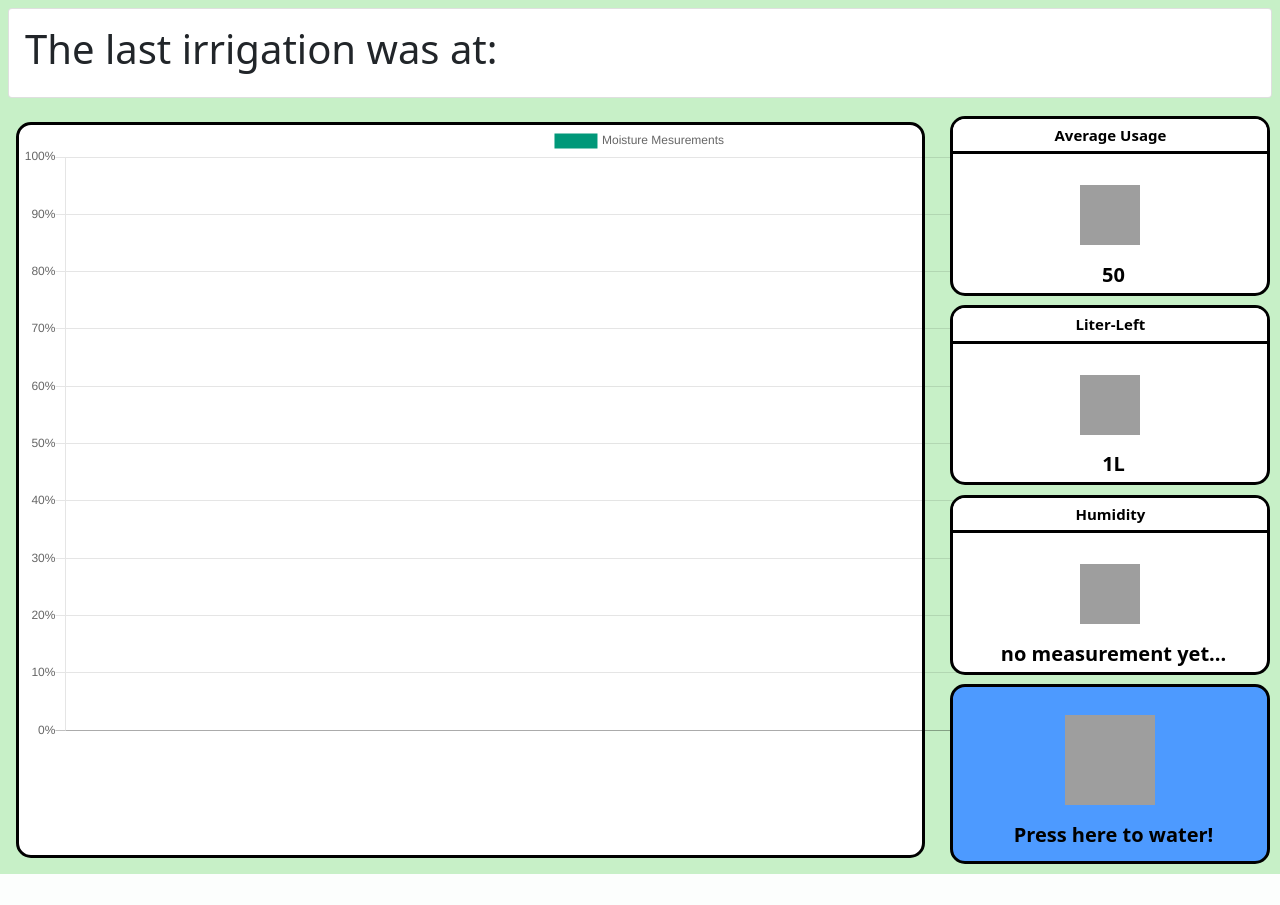
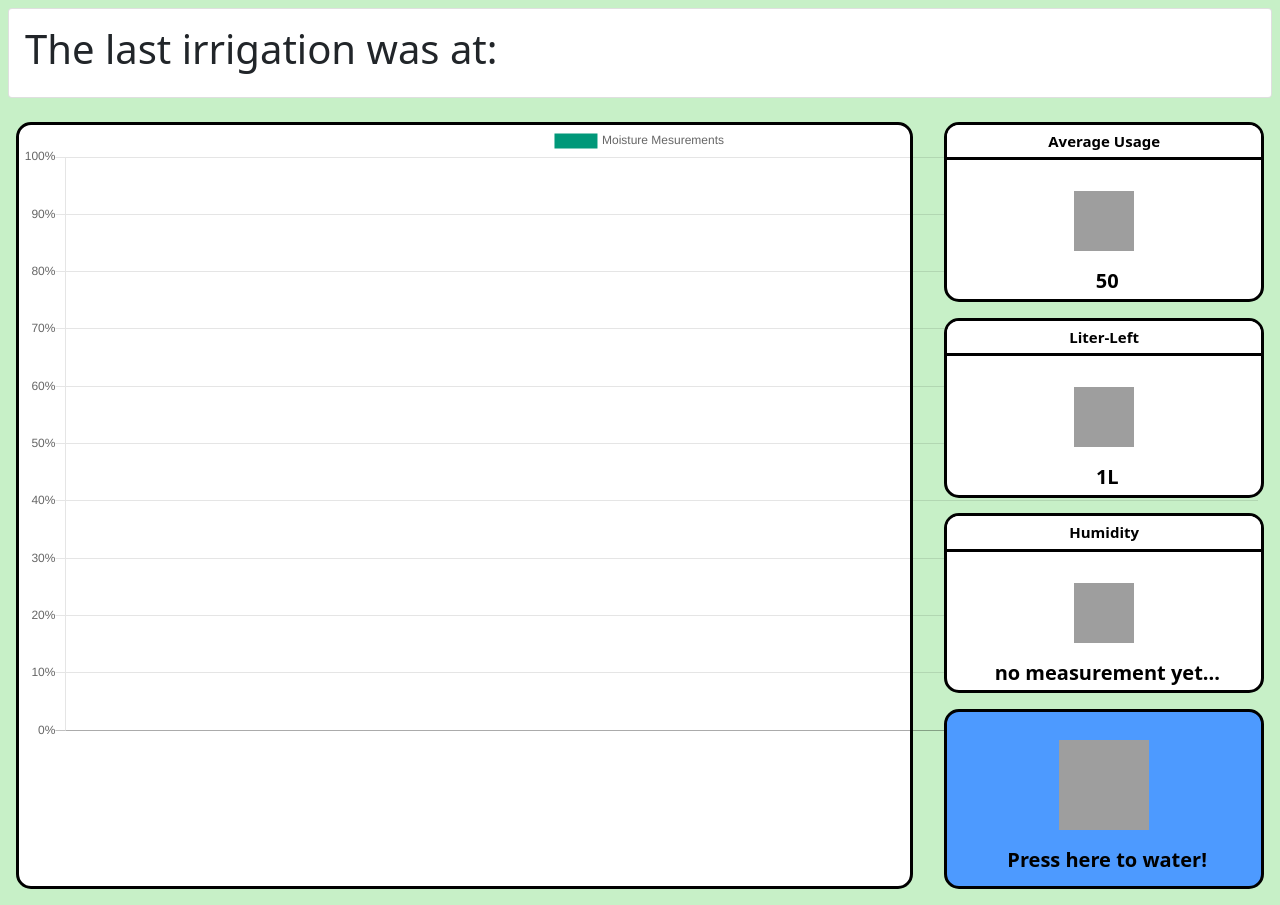
Before and after one commit to andrsdtr/aquarinator, a Flask app: page / in a window 1280 px wide. Shown: the part 56-961 px from the top of the page. Before the commit the page ends 930 px from the top, so only its background shows below. Run offline with Flask 2, Linux system fonts and the light colour scheme; data that the repository does not hold is empty; parts of the project's set-up code (start-up, migrations or seed data) failed here and were passed over; grey boxes are pictures that could not be loaded.

Commit message:
base control details

```diff
--- a/app/app.py
+++ b/app/app.py
@@ -4,7 +4,7 @@ from flask import Flask, render_template, request
 import pyrebase, re
 from datetime import datetime
 
-import water
+#import water
 
 
 app = Flask(__name__)
@@ -76,7 +76,7 @@ def base_control():
         #    i-=1
 
         # Hier bewässerungsfunktion einfügen
-        water.pump_on()
+        #water.pump_on()
     return render_template('base_control.html',
                             labels = labels,
                             values = values,
--- a/app/static/main.css
+++ b/app/static/main.css
@@ -1,16 +1,18 @@
 .wrapper {
     display: flex;
   }
-  .left, .right {
+  .left {
     flex: 1;
+    height: auto;
   }
   .right {
     flex-wrap: wrap;
+    flex: 1;
   }
   .box {
     display: flex;
     width: calc(50% - 4px);
-    margin: 1rem;
+    margin: 0.99rem;
     background: rgb(255, 255, 255);
     border: 3px solid black;
     border-radius: 15px;
@@ -24,7 +26,7 @@
     border: 3px solid black;
     border-radius: 15px;
     overflow: hidden;
-    margin: 0.6rem;
+    margin: 0.99rem;
     background-color: white;
 }
 
@@ -80,7 +82,7 @@
     border: 3px solid black;
     border-radius: 15px;
     overflow: hidden;
-    margin: 0.6rem;
+    margin: 0.98rem;
     background-color: rgb(77, 154, 255);
     justify-content: center;
     align-items: center;
```
Also changed, not shown: app/requirements.txt (line endings or trailing spaces).
